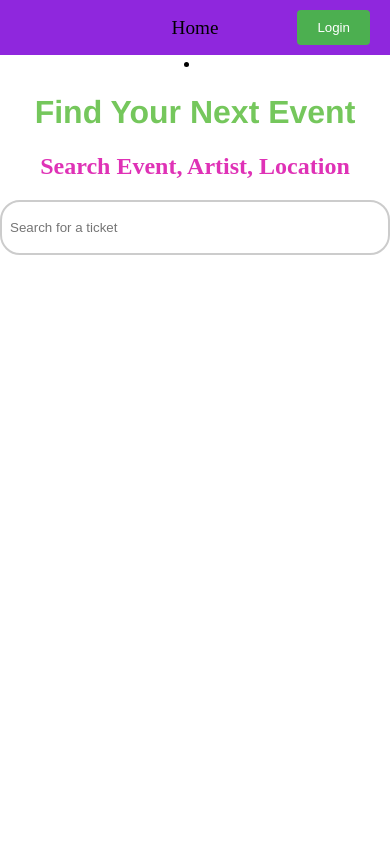
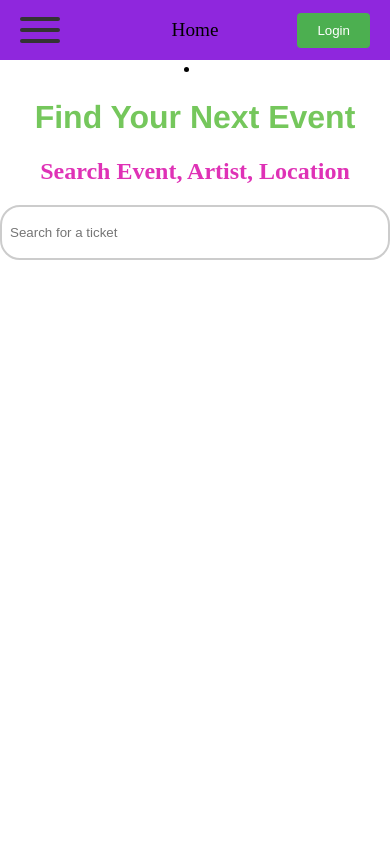
Before and after one commit to IDATA2301/idata2301-ticketlords-group4, a React (Vite) app: page / in a window 390 px wide. Shown: the top 844 px of the page. Built offline with nearby package versions, Linux system fonts and the light colour scheme.

Commit message:
created function for hamburger menu, and updated the tsx for it

```diff
--- a/src/App.tsx
+++ b/src/App.tsx
@@ -1,17 +1,45 @@
 import React, { useRef, useState, useEffect } from "react";
+import "./css/HamburgerMenu.css";
 function App() {
-
   const sliderRef = useRef<HTMLDivElement>(null);
   const [canScrollLeft, setCanScrollLeft] = useState(false);
   const [canScrollRight, setCanScrollRight] = useState(true);
 
   const updateArrows = () => {
     const element = sliderRef.current;
-    if (element) { //The div is not null
+    if (element) {
+      //The div is not null
       setCanScrollLeft(element.scrollLeft > 0);
-      setCanScrollRight((element.scrollLeft + element.clientWidth) < element.scrollWidth);
+      setCanScrollRight(
+        element.scrollLeft + element.clientWidth < element.scrollWidth,
+      );
     }
-  }
+  };
+
+  const HamburgerMenu: React.FC = () => {
+    const [open, setOpen] = useState(false);
+
+    return (
+      <>
+        <button
+          className={`hamburger${open ? " open" : ""}`}
+          onClick={() => setOpen((prev) => !prev)}
+          aria-label="Toggle menu"
+          aria-expanded={open}
+        >
+          <span />
+          <span />
+          <span />
+        </button>
+
+        {open && (
+          <>
+            {/*TODO: Render menu content after the hambuger menu is clicked here.*/}
+          </>
+        )}
+      </>
+    );
+  };
 
   useEffect(() => {
     updateArrows();
@@ -31,16 +59,19 @@ function App() {
     }
   };
 
-
-
-
-
-
   return (
     <>
-
+      <div id="root">
+        <div className="main-content">
           <div className="topnav">
-        <a className="active" href="#Home">Home</a>
+            <div className="hamburger-menu">
+              <header>
+                <HamburgerMenu />
+              </header>
+            </div>
+            <a className="active" href="#Home">
+              Home
+            </a>
             <button className="login-btn">Login</button>
           </div>
 
@@ -63,37 +94,48 @@ function App() {
             <div>✋😐🤚Cinema</div>
             <div>More</div>
           </div>
-
-      <br /><br />
-
-
+          <br />
+          <br />
 
           <div className="slider">
             {canScrollLeft && (
-          <button className="arrow-left" onClick={() => slide(-1)}>&#8592;</button>
+              <button className="arrow-left" onClick={() => slide(-1)}>
+                &#8592;
+              </button>
             )}
             <div className="event-popular" ref={sliderRef}>
-          <div className="category-item">Jogeir Johhnyson and The Scripts</div>
+              <div className="category-item">
+                Jogeir Johhnyson and The Scripts
+              </div>
               <div className="category-item">The Drage vs The Liavågs</div>
               <div className="category-item">The Drage vs The Liavågs</div>
               <div className="category-item">The Drage vs The Liavågs</div>
               <div className="category-item">The Drage vs The Liavågs</div>
-          <div className="category-item">Anjdreas and the fourth dimension</div>
-          <div className="category-item">Jogeir, Funnyjunk og Bakken: En historie om kjærlighet og konflikt</div>
+              <div className="category-item">
+                Anjdreas and the fourth dimension
+              </div>
+              <div className="category-item">
+                Jogeir, Funnyjunk og Bakken: En historie om kjærlighet og
+                konflikt
+              </div>
               <div className="category-item">Jogeir: the kid named finger</div>
             </div>
             {canScrollRight && (
-          <button className="arrow-right" onClick={() => slide(1)}>&#8594;</button>
+              <button className="arrow-right" onClick={() => slide(1)}>
+                &#8594;
+              </button>
             )}
-
+            <br />
+            <br />
           </div>
-
+        </div>
         <footer className="footer">
           <a href="#about">About</a>
           <a href="#contact">Contact</a>
         </footer>
+      </div>
     </>
   );
 }
 
-export default App
+export default App;
```
Lines whose indentation alone changed are shown as unchanged.
